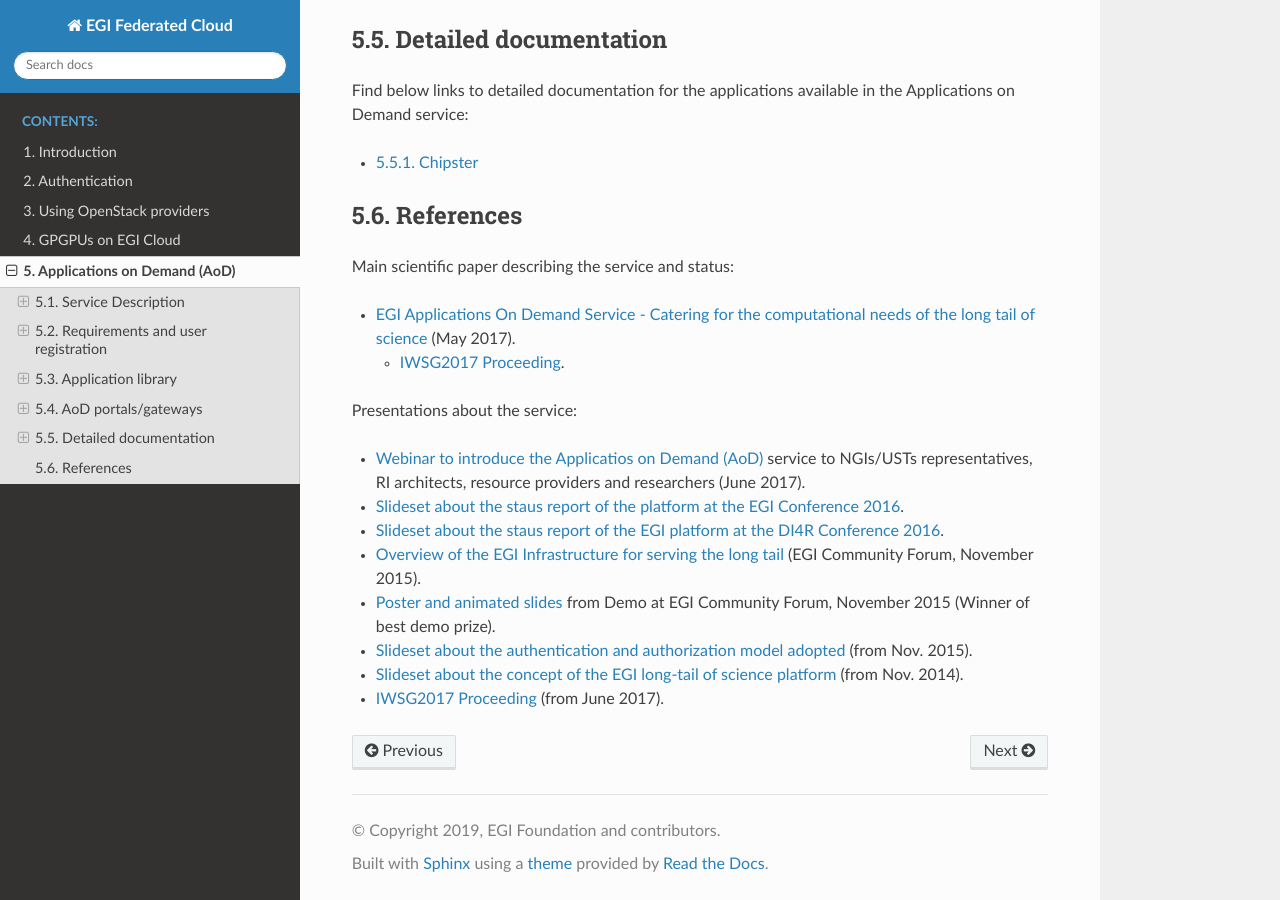
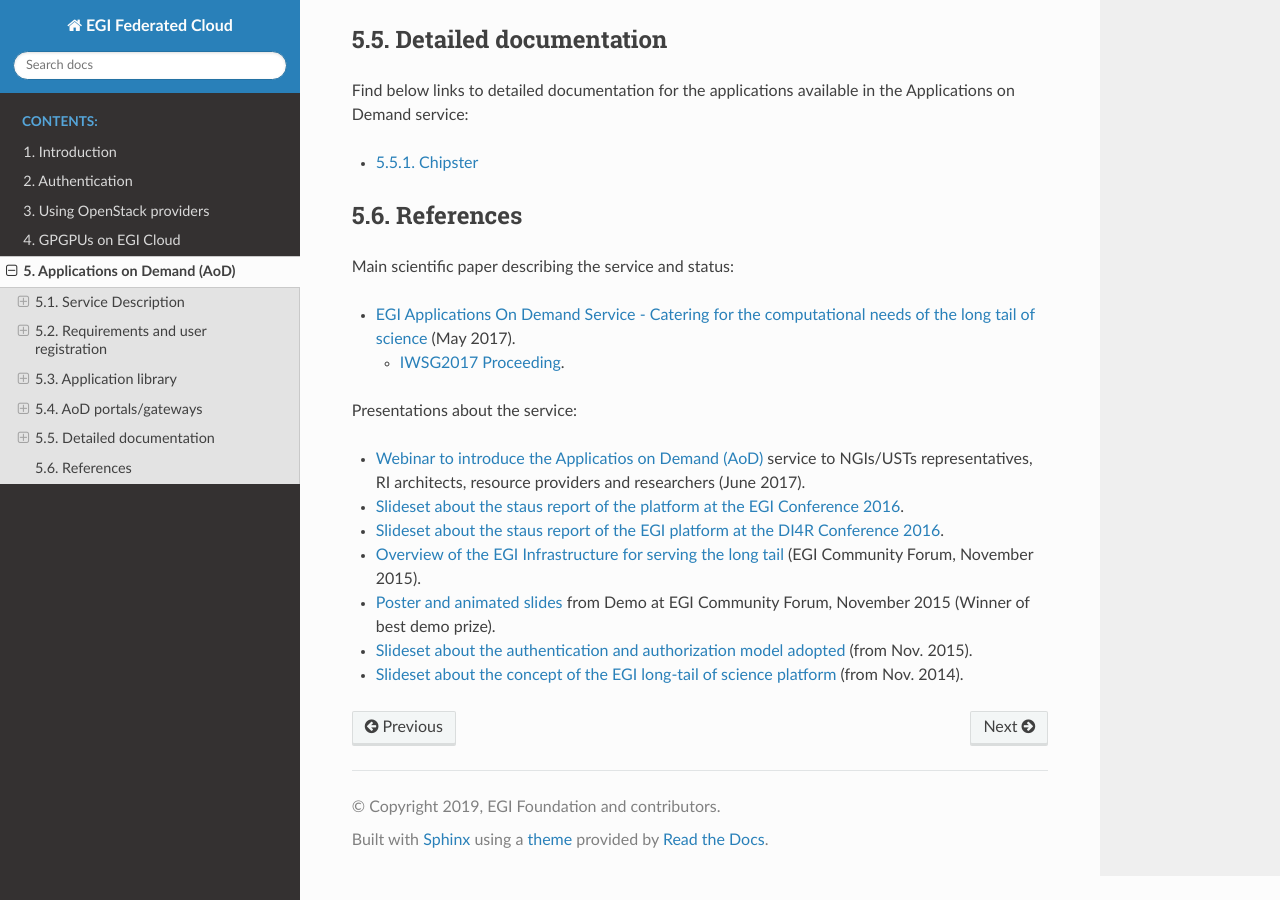
Before and after one commit to EGI-Federation/fedcloud-documentation, a Sphinx documentation site: the page built from source/aod.rst, in a window 1280 px wide and 900 px high, scrolled down 5572 px. Built offline with Sphinx 7.4.7 and the Read the Docs theme 2.0.0, drawn with Linux system fonts in a browser that asks for light colours.

Commit message:
Update aod.rst
Removed duplicated reference to IWSG2017

```diff
--- a/source/aod.rst
+++ b/source/aod.rst
@@ -361,10 +361,6 @@ Presentations about the service:
 * `Slideset about the concept of the EGI long-tail of science platform <https://documents.egi.eu/document/2358>`_
   (from Nov. 2014).
 
-* `IWSG2017 Proceeding <http://ceur-ws.org/Vol-2363/paper9.pdf>`_
-  (from June 2017).
-
-
 .. _EC3 Portal: https://servproject.i3m.upv.es/ec3-ltos/index.php
 
 .. _EGI Marketplace: https://marketplace.egi.eu
```
